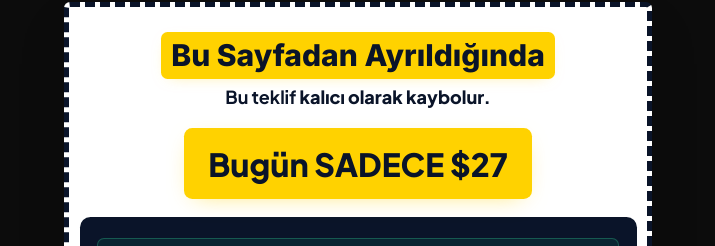
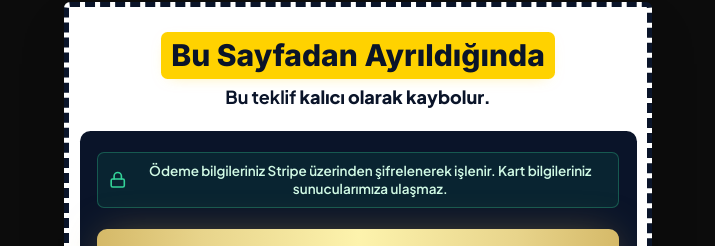
Before and after one commit to itu-itis23-goksenli22/bt_tate, a Next.js app: page /katil/kayitbasarili in a window 1280 px wide. Shown: the part 2813-3059 px from the top of the page, without its empty margins (282-997 px from the left). Built offline with nearby package versions, Linux system fonts and the light colour scheme; no server answers; a web font is replaced by a local one.

Commit message:
remove 'Bugün SADECE $27' yellow price badge from /katil/kayitbasarili
Co-Authored-By: Claude Opus 4.7 <noreply@anthropic.com>

```diff
--- a/app/katil/kayitbasarili/KayitBasariliContent.tsx
+++ b/app/katil/kayitbasarili/KayitBasariliContent.tsx
@@ -439,22 +439,6 @@ export default function KayitBasariliContent({
                 Bu teklif <strong>kalıcı olarak kaybolur.</strong>
               </p>
 
-              {/* Sarı $27 fiyat vurgusu */}
-              <div className="text-center mb-6">
-                <span
-                  className="inline-block px-5 md:px-6 py-2 md:py-2.5 rounded-md font-extrabold"
-                  style={{
-                    background: "#FFD200",
-                    color: "#0a1429",
-                    fontSize: "clamp(22px, 4.5vw, 32px)",
-                    boxShadow:
-                      "0 0 0 3px #FFD200, 0 6px 24px -8px rgba(255,210,0,0.65)",
-                  }}
-                >
-                  Bugün SADECE $27
-                </span>
-              </div>
-
               {/* Lacivert mini-section — Stripe iframe ve trust signals */}
               <div
                 className="rounded-xl px-1.5 md:px-5 py-5 md:py-6 -mx-1 md:-mx-3"
```
